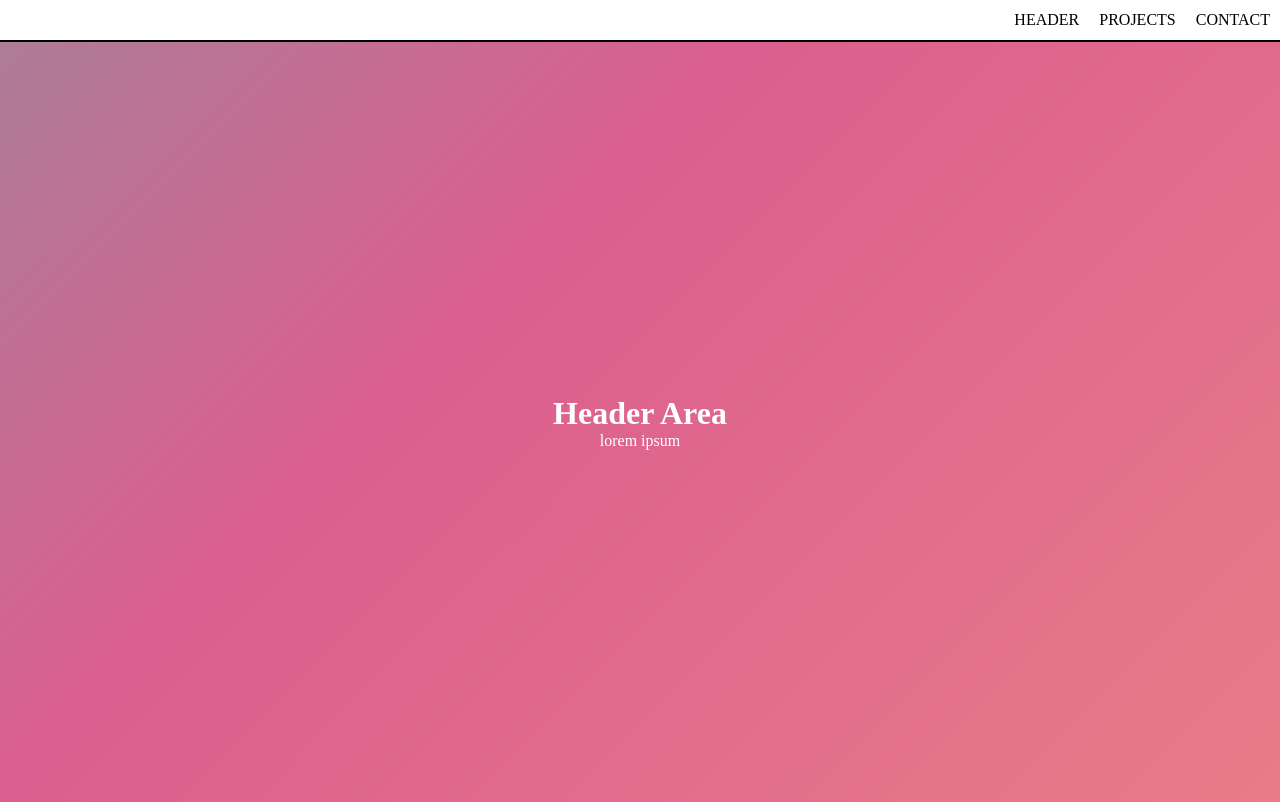
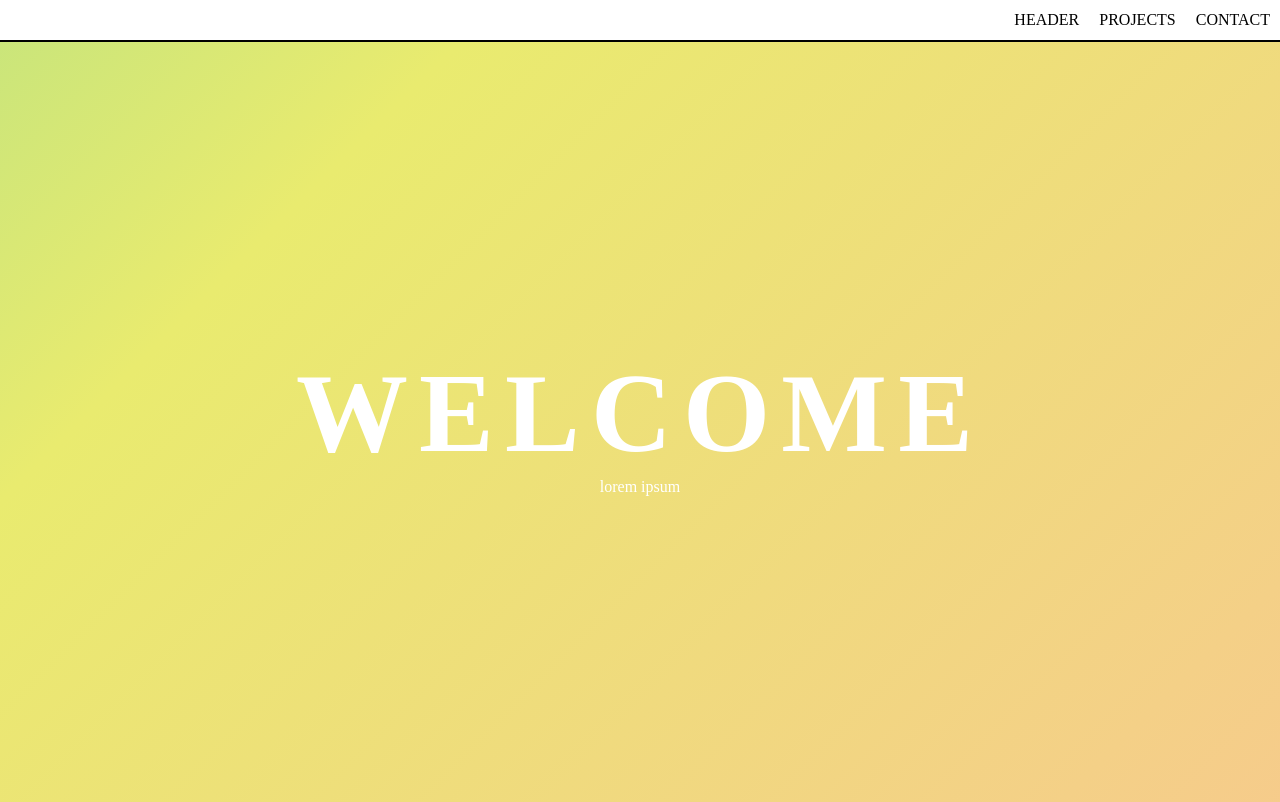
Before and after one commit to LukeOlsen/Portfolio, a React (Create React App) app: page / in a window 1280 px wide. Built offline with nearby package versions, Linux system fonts and the light colour scheme.

Commit message:
More homepage styling.

```diff
--- a/src/App.css
+++ b/src/App.css
@@ -13,11 +13,11 @@ html, body {
   justify-content: center;
   align-items: center;
   flex-direction: column;
-  background: linear-gradient(-45deg, rgb(248, 155, 127), rgb(219, 95, 143), rgb(52, 201, 176), rgb(35, 213, 65));
+  background: linear-gradient(-45deg, rgb(255, 181, 159), rgb(233, 235, 111), rgb(52, 201, 176), rgb(35, 213, 65));
 	background-size: 400% 400%;
-	-webkit-animation: Gradient 15s ease infinite;
-	-moz-animation: Gradient 15s ease infinite;
-	animation: Gradient 15s ease infinite;
+	-webkit-animation: Gradient 10s ease infinite;
+	-moz-animation: Gradient 10s ease infinite;
+  animation: Gradient 10s ease infinite;
 }
 
 .navArea {
@@ -32,6 +32,11 @@ html, body {
 .navLink {
   margin-left: 10px;
   margin-right: 10px;
+}
+
+.WelcomeText {
+  font-size: 7em;
+  letter-spacing: 0.1em;
 }
 
 h1 {
--- a/src/Header.js
+++ b/src/Header.js
@@ -5,7 +5,7 @@ const Header = () => {
 
     return (
         <div className="HeaderArea">
-            <h1>Header Area</h1>
+            <h1 class="WelcomeText">WELCOME</h1>
             <p>lorem ipsum</p>
         </div>
     )
```
Lines whose indentation alone changed are shown as unchanged.
